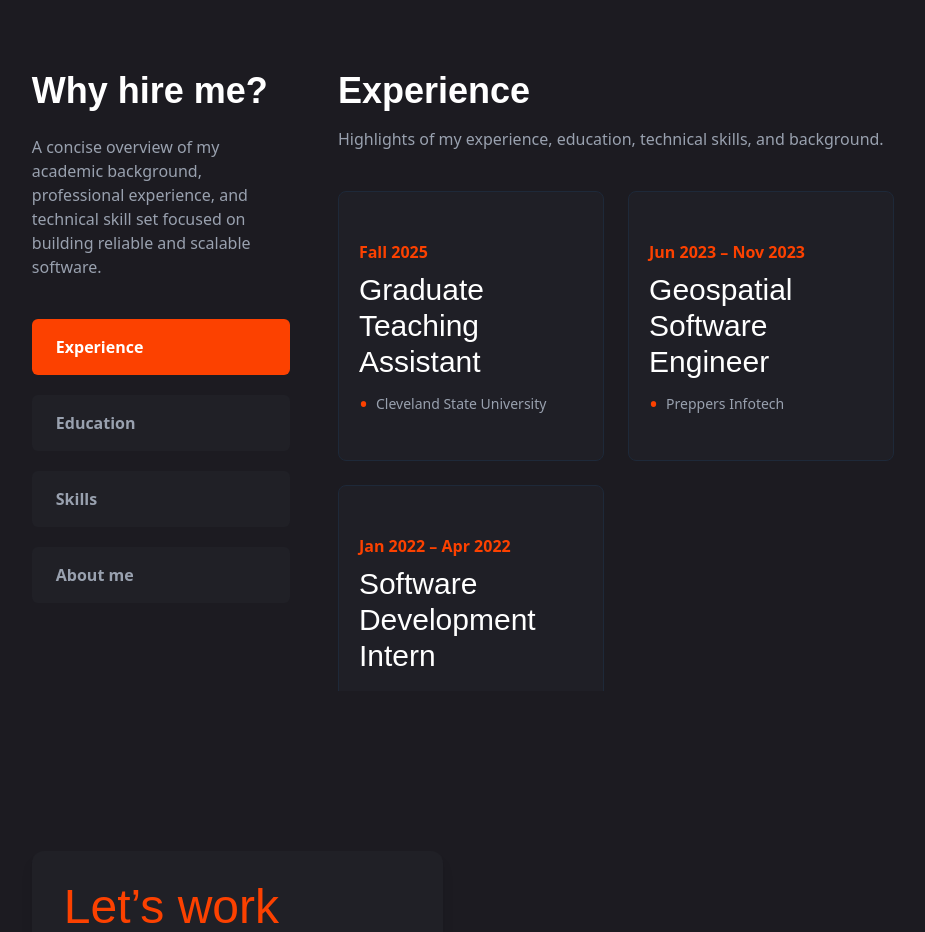
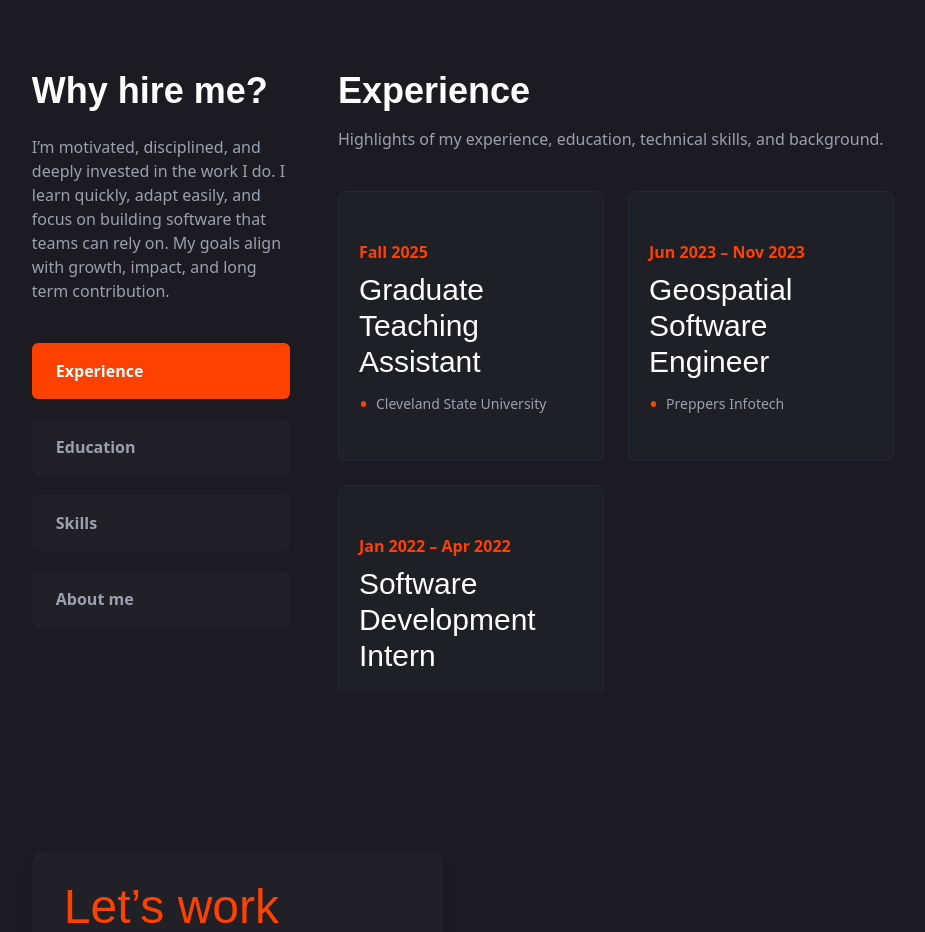
Before and after one commit to Shrey9-alt/foliohub, a Next.js app: page / in a window 1280 px wide. Shown: the part 1620-2552 px from the top of the page, without its empty margins (173-1098 px from the left). Built offline with nearby package versions, Linux system fonts and the light colour scheme; a web font is replaced by a local one.

Commit message:
page.tsx

```diff
--- a/app/Resume/page.tsx
+++ b/app/Resume/page.tsx
@@ -100,8 +100,7 @@ export default function Resume() {
             Why hire me?
           </h2>
           <p className="text-gray-400 mt-6 mb-10">
-            A concise overview of my academic background, professional experience,
-            and technical skill set focused on building reliable and scalable software.
+            I’m motivated, disciplined, and deeply invested in the work I do. I learn quickly, adapt easily, and focus on building software that teams can rely on. My goals align with growth, impact, and long term contribution.
           </p>
 
           <div className="flex flex-col gap-5">
@@ -228,7 +227,7 @@ export default function Resume() {
                 <span className="text-[color:var(--primary-color)] font-semibold">
                   Shreyansh Patel
                 </span>
-                , a software engineer driven by systems thinking and intelligent
+                , A software engineer driven by systems thinking and intelligent
                 automation. I enjoy turning complex ideas into scalable, reliable
                 systems with real-world impact.
               </p>
```
